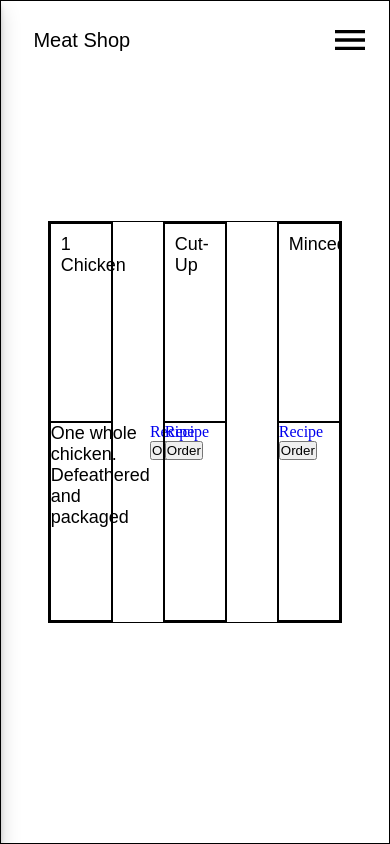
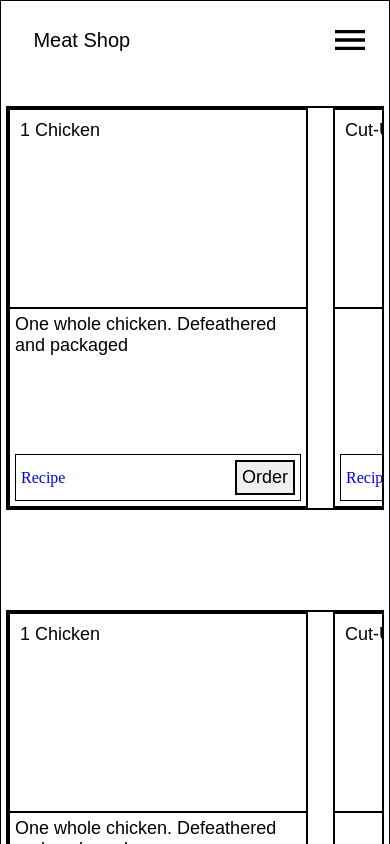
Before and after one commit to Dev-Rook/meat-shop, a React (Create React App) app: page / in a window 390 px wide. Shown: the top 844 px of the page. Built offline with nearby package versions, Linux system fonts and the light colour scheme.

Commit message:
Made progress with the responsivness

```diff
--- a/src/App.jsx
+++ b/src/App.jsx
@@ -9,7 +9,7 @@ import Landing from './Views/_Landing/Landing';
 function App() {
   return (
     <div className="App">
-      <Sidebar />
+      {/* <Sidebar /> */}
       <Nav />
 
 
--- a/src/Components/Racks/Poultry/Poultry.jsx
+++ b/src/Components/Racks/Poultry/Poultry.jsx
@@ -3,14 +3,12 @@ import Styles from "./Styles/Poultry.module.css";
 
 // Import Swiper React components
 import { Swiper, SwiperSlide } from "swiper/react";
-import { Navigation, Pagination, Scrollbar, A11y } from "swiper";
-
-// Import Swiper styles
-import "swiper/css";
+import { Navigation, FreeMode } from "swiper";
 
 // Import Swiper styles
 import "swiper/css";
 import "swiper/css/navigation";
+import "swiper/css/free-mode";
 import "swiper/css/pagination";
 import "swiper/css/scrollbar";
 // import "swiper/css/effect-fade ";
@@ -20,23 +18,48 @@ import Chicken from "../../Cards/Chicken";
 const Poultry = () => {
   const [productData, setProductData] = useState(Chicken);
   const [searchProduct, setSearchProduct] = useState("");
-  // const [visible, setVisible] = useState(6);
-
-  // const loadMore = () => {
-  //   setVisible((prev) => prev + 3);
-  // };
 
   return (
+    <div className={Styles.Container}>
+      {/* <h1 className={Styles.Title}>Chicken</h1> */}
       <Swiper
-      spaceBetween={50}
-      slidesPerView={3}
-      onSlideChange={() => console.log("slide change")}
-      onSwiper={(swiper) => console.log(swiper)}
         speed={800}
-      modules={[Navigation]}
-      // slidesPerView={1}
+        modules={[Navigation, FreeMode]}
         loop
+        grabCursor={true}
         className={Styles.Swiper}
+        breakpoints={{
+          360: {
+            width: 360,
+            slidesPerView: 1,
+            spaceBetween: 50,
+          },
+          380: {
+            width: 380,
+            slidesPerView: 1.2,
+            spaceBetween: 10,
+          },
+          480: {
+            width: 480,
+            slidesPerView: 1.5,
+            spaceBetween: 10,
+          },
+          768: {
+            width: 768,
+            slidesPerView: 2,
+            spaceBetween: 10,
+          },
+          1500: {
+            width: 1500,
+            slidesPerView: 3,
+            spaceBetween: 10,
+          },
+          1920: {
+            width: 1920,
+            slidesPerView: 4,
+            spaceBetween: 10,
+          },
+        }}
       >
         <div className={Styles.Product_Tray}>
           {productData
@@ -73,13 +96,8 @@ const Poultry = () => {
               );
             })}
         </div>
-      {/* <SwiperSlide className={Styles.Slide}>
-
-      </SwiperSlide>
-      <SwiperSlide className={Styles.Slide}></SwiperSlide>
-      <SwiperSlide className={Styles.Slide}></SwiperSlide> */}
-      ...
       </Swiper>
+    </div>
   );
 };
 
--- a/src/Components/Racks/Poultry/Styles/Poultry.module.css
+++ b/src/Components/Racks/Poultry/Styles/Poultry.module.css
@@ -1,26 +1,42 @@
-.Swiper {
+.Container {
   border: 1px solid black;
   display: flex;
-  padding: 10px;
+  position: relative;
   margin: auto;
-  margin-right: 0px;
-  width: 80%;
+  margin-top: 100px;
+  width: 100%;
 }
-.Swiper .Slide {
-  border: 1px solid black;
-  padding: 5px;
+.Container .Title {
+  color: black;
+  font-family: sans-serif;
+  font-size: 50px;
+  font-weight: 400;
+  font-style: italic;
+  position: absolute;
+  top: 0;
+  bottom: 0;
+  transform: rotate(-90deg);
+}
+.Container .Swiper {
   border: 1px solid black;
   display: flex;
-  flex-direction: column;
+  justify-content: center;
+  align-items: center;
+  margin: auto;
+  width: 100%;
+  overflow: hidden;
+}
+.Container .Swiper .Card {
+  border: 1px solid black;
+  display: flex;
   position: relative;
   justify-content: center;
   align-items: center;
   padding: 5px;
-  gap: 20px;
   height: 400px;
   width: 300px;
 }
-.Swiper .Slide .Display_Image_Container {
+.Container .Swiper .Card .Display_Image_Container {
   border: 1px solid black;
   display: flex;
   position: absolute;
@@ -29,7 +45,7 @@
   width: 100%;
   height: 50%;
 }
-.Swiper .Slide .Display_Image_Container .Card_Title {
+.Container .Swiper .Card .Display_Image_Container .Card_Title {
   position: absolute;
   top: 10px;
   left: 10px;
@@ -39,18 +55,39 @@
   font-weight: 400;
   z-index: 10;
 }
-.Swiper .Slide .Card_Details {
+.Container .Swiper .Card .Card_Details {
   border: 1px solid black;
   display: flex;
+  flex-direction: column;
+  padding: 5px;
+  justify-content: space-between;
   position: absolute;
   bottom: 0;
   left: 0;
   width: 100%;
   height: 50%;
 }
-.Swiper .Slide .Card_Details .Description {
+.Container .Swiper .Card .Card_Details .Description {
   color: black;
   font-family: sans-serif;
   font-size: 18px;
   font-weight: 400;
-}/*# sourceMappingURL=Poultry.module.css.map */
+}
+.Container .Swiper .Card .Card_Details .Recipe__Button {
+  border: 1px solid black;
+  display: flex;
+  padding: 5px;
+  justify-content: space-between;
+  align-items: center;
+  width: 100%;
+}
+.Container .Swiper .Card .Card_Details .Recipe__Button .Order {
+  border: 2px solid black;
+  display: flex;
+  padding: 5px;
+  color: black;
+  font-family: sans-serif;
+  font-size: 18px;
+}
+
+@me;/*# sourceMappingURL=Poultry.module.css.map */
--- a/src/Components/Racks/Poultry/Styles/Poultry.module.scss
+++ b/src/Components/Racks/Poultry/Styles/Poultry.module.scss
@@ -1,21 +1,43 @@
+.Container {
+  border: 1px solid black;
+  display: flex;
+
+  position: relative;
+
+  margin: auto;
+  margin-top: 100px;
+  width: 100%;
+
+  .Title {
+    color: black;
+    font-family: sans-serif;
+    font-size: 50px;
+    font-weight: 400;
+    font-style: italic;
+
+    position: absolute;
+    top: 0;
+    bottom: 0;
+
+    transform: rotate(-90deg);
+  }
+
   .Swiper {
     border: 1px solid black;
     display: flex;
 
-  padding: 10px;
+    justify-content: center;
+    align-items: center;
 
     margin: auto;
-  margin-right: 0px;
-  width: 80%;
+    width: 100%;
 
-  .Slide {
-    border: 1px solid black;
-    padding: 5px;
+    overflow: hidden;
 
+    .Card {
       border: 1px solid black;
 
       display: flex;
-    flex-direction: column;
 
       position: relative;
 
@@ -23,7 +45,6 @@
       align-items: center;
 
       padding: 5px;
-    gap: 20px;
 
       height: 400px;
       width: 300px;
@@ -58,6 +79,11 @@
         border: 1px solid black;
 
         display: flex;
+        flex-direction: column;
+
+        padding: 5px;
+
+        justify-content: space-between;
 
         position: absolute;
         bottom: 0;
@@ -65,131 +91,42 @@
 
         width: 100%;
         height: 50%;
+
         .Description {
           color: black;
           font-family: sans-serif;
           font-size: 18px;
           font-weight: 400;
         }
+
+        .Recipe__Button {
+          border: 1px solid black;
+
+          display: flex;
+
+          padding: 5px;
+
+          justify-content: space-between;
+          align-items: center;
+
+          width: 100%;
+
+          .Order {
+            border: 2px solid black;
+
+            display: flex;
+
+            padding: 5px;
+
+            color: black;
+            font-family: sans-serif;
+            font-size: 18px;
+          }
+        }
+      }
     }
   }
 }
 
-// .Title {
-//     color: black;
-//     font-family: sans-serif;
-//     font-size: 50px;
-//     font-weight: 400;
-//     font-style: italic;
 
-//     transform: rotate(-90deg);
-//   }
-
-//   .Rack {
-//     border: 1px solid black;
-
-//     display: flex;
-//     flex-direction: column;
-
-//     padding: 10px;
-//     gap: 10px;
-
-//     justify-content: left;
-//     align-items: center;
-
-//     width: 100%;
-
-//     .Product_Tray {
-//       display: flex;
-
-//       padding: 5px;
-//       gap: 30px;
-
-//       justify-content: space-evenly;
-//       align-items: center;
-
-//       width: 100%;
-//       //   overflow-x: scroll;
-
-//       .Card {
-//         border: 1px solid black;
-
-//         display: flex;
-//         flex-direction: column;
-
-//         position: relative;
-
-//         justify-content: center;
-//         align-items: center;
-
-//         padding: 5px;
-//         gap: 20px;
-
-//         height: 400px;
-//         width: 300px;
-
-//         .Display_Image_Container {
-//           border: 1px solid black;
-
-//           display: flex;
-
-//           position: absolute;
-//           top: 0;
-//           left: 0;
-
-//           width: 100%;
-//           height: 50%;
-
-//           .Card_Title {
-//             position: absolute;
-//             top: 10px;
-//             left: 10px;
-
-//             color: black;
-//             font-family: sans-serif;
-//             font-size: 18px;
-//             font-weight: 400;
-
-//             z-index: 10;
-//           }
-//         }
-
-//         .Card_Details {
-//           border: 1px solid black;
-
-//           display: flex;
-
-//           position: absolute;
-//           bottom: 0;
-//           left: 0;
-
-//           width: 100%;
-//           height: 50%;
-//           .Description {
-//             color: black;
-//             font-family: sans-serif;
-//             font-size: 18px;
-//             font-weight: 400;
-//           }
-//         }
-//       }
-//     }
-//   }
-
-// .Poultry {
-//   border: 1px solid black;
-
-//   display: flex;
-
-//   padding: 5px;
-//   gap: 10px;
-
-//   justify-content: left;
-//   align-items: center;
-
-//   margin: auto;
-
-//   height: fit-content;
-//   width: fit-content;
-
-// }
+@media only screen and (max-width: )
--- a/src/Views/_Landing/Landing.jsx
+++ b/src/Views/_Landing/Landing.jsx
@@ -6,6 +6,7 @@ import Poultry from "../../Components/Racks/Poultry/Poultry";
 const Landing = () => {
   return <div className={Styles.Landing}>
     <Poultry />
+    <Poultry />
   </div>;
 };
 
--- a/src/Views/_Landing/Styles/Landing.module.css
+++ b/src/Views/_Landing/Styles/Landing.module.css
@@ -1,10 +1,11 @@
 .Landing {
   border: 1px solid black;
   display: flex;
+  flex-direction: column;
   position: relative;
-  justify-content: center;
+  justify-content: space-evenly;
   align-items: center;
-  padding: 10px;
-  height: 100vh;
+  padding: 5px;
+  height: 100%;
   width: 100%;
 }/*# sourceMappingURL=Landing.module.css.map */
--- a/src/Views/_Landing/Styles/Landing.module.scss
+++ b/src/Views/_Landing/Styles/Landing.module.scss
@@ -2,13 +2,14 @@
   border: 1px solid black;
 
   display: flex;
+  flex-direction: column;
 
   position: relative;
-  justify-content: center;
+  justify-content: space-evenly;
   align-items: center;
 
-  padding: 10px;
+  padding: 5px;
 
-  height: 100vh;
+  height: 100%;
   width: 100%;
 }
```
Also changed, not shown: src/Components/Cards/Chicken.jsx (+0 -52 lines), 2 other files (tests, documents, lock files or other folders). Lines whose indentation alone changed are shown as unchanged.
